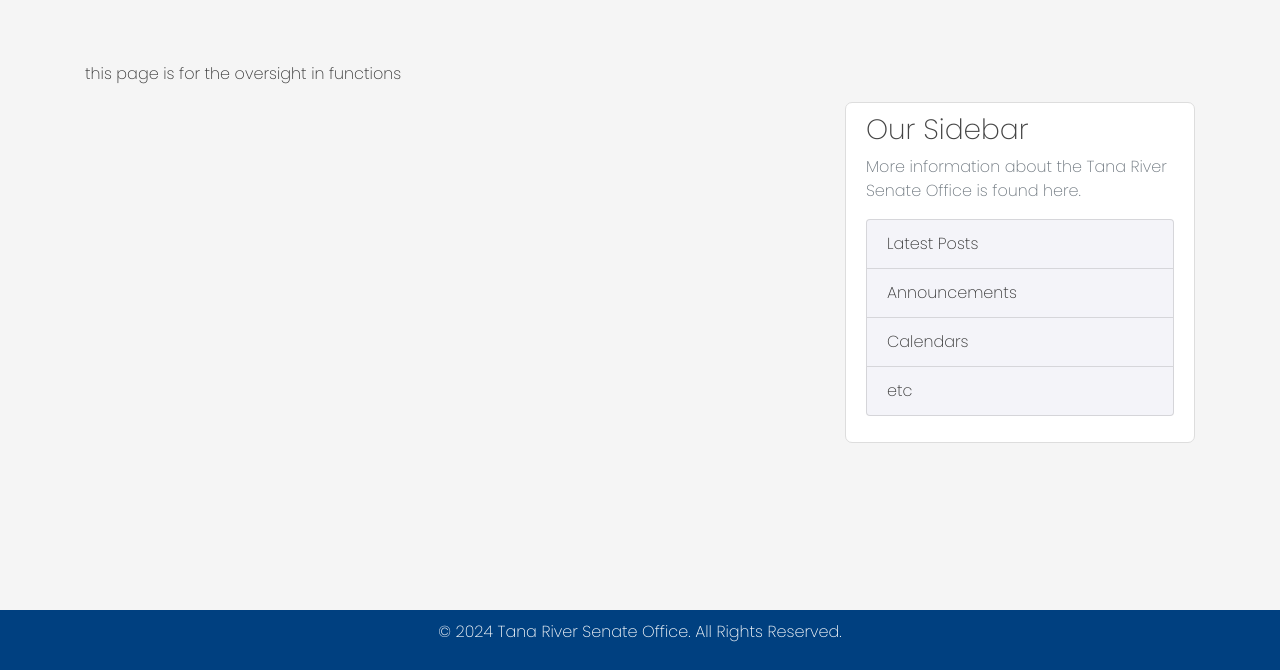
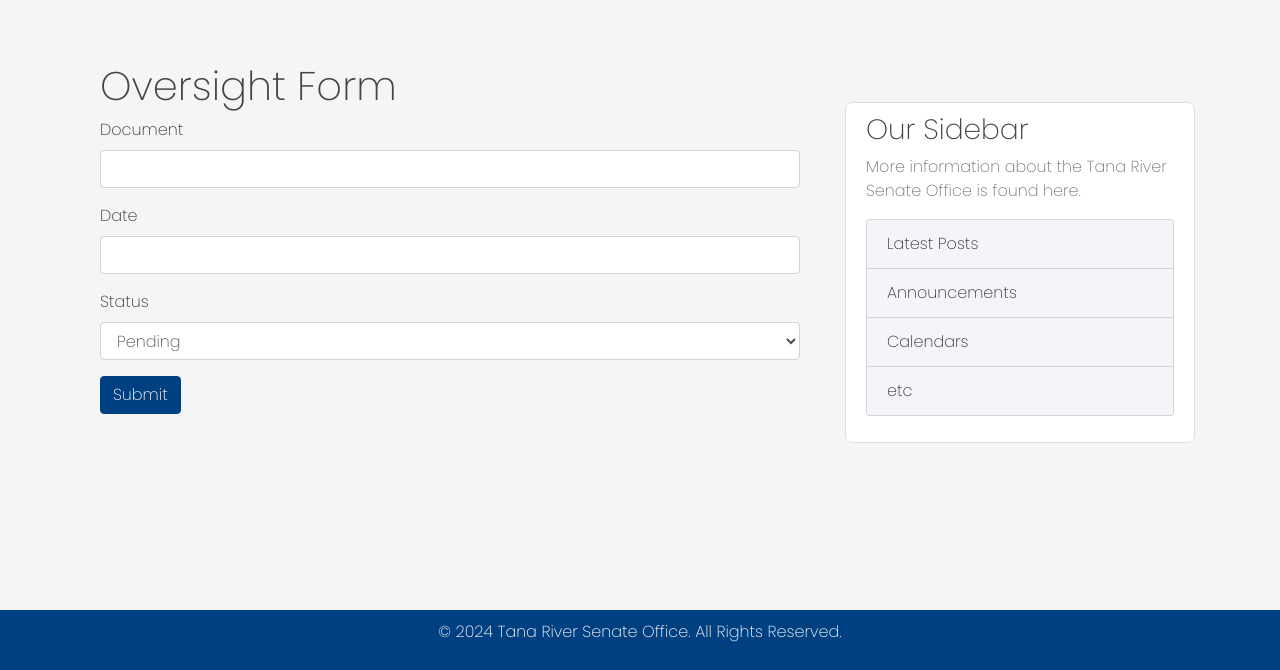
Before and after one commit to Isiji/Tana-R, a Flask app: page /oversight_dashboard in a window 1280 px wide. Shown: the part 130-800 px from the top of the page. Run offline with Flask 3, Linux system fonts and the light colour scheme; data that the repository does not hold is empty; some libraries are stand-ins or nearby versions.

Commit message:
updating oversight

```diff
--- a/Tana/models/oversight.py
+++ b/Tana/models/oversight.py
@@ -9,6 +9,9 @@ class Oversight(BaseModel, Base):
     __tablename__ = 'oversight'
     id = Column(Integer, primary_key=True)
     type = Column(Enum("Primary", "Secondary"), nullable=False)
+    document = Column(String(255), nullable=False)
+    date = Column(Date, nullable=False)
+
 
     def __init__(self, *args, **kwargs):
         """Initialization of the oversight model"""
--- a/Tana/oversight/routes.py
+++ b/Tana/oversight/routes.py
@@ -1,11 +1,10 @@
 #!/usr/bin/python3
 """Routes for the oversight"""
 from flask import Blueprint, render_template, request, redirect, url_for, flash
-from Tana.models.members import users
-from Tana.models.roles import UserRole
 from Tana import db_storage, bcrypt
-from Tana.models.offices import Offices
+from Tana.models.oversight import Oversight
 from flask_login import login_user, current_user, logout_user, login_required, LoginManager
+from Tana.oversight.forms import OversightForm
 
 oversight = Blueprint('oversight', __name__)
 
@@ -13,3 +12,29 @@ oversight = Blueprint('oversight', __name__)
 def oversight_dashboard():
     """route for the oversight dashboard"""
     return render_template('oversight.html', title='Oversight Dashboard')
+
+# function for primary oversight
+@oversight.route('/oversight_primary', methods=['GET', 'POST'])
+def oversight_primary():
+    """route for the primary oversight"""
+    form = OversightForm()
+    if form.validate_on_submit():
+        oversight = Oversight(document=form.document.data, date=form.date.data, status=form.status.data)
+        db_storage.session.add(oversight)
+        db_storage.session.commit()
+        flash('Oversight has been submitted', 'success')
+        return redirect(url_for('oversight.oversight_primary'))
+    return render_template('oversight.html', title='Primary Oversight', form=form)
+
+# function for secondary oversight
+@oversight.route('/oversight_secondary', methods=['GET', 'POST'])
+def oversight_secondary():
+    """route for the secondary oversight"""
+    form = OversightForm()
+    if form.validate_on_submit():
+        oversight = Oversight(document=form.document.data, date=form.date.data, status=form.status.data)
+        db_storage.session.add(oversight)
+        db_storage.session.commit()
+        flash('Oversight has been submitted', 'success')
+        return redirect(url_for('oversight.oversight_secondary'))
+    return render_template('oversight.html', title='Secondary Oversight', form=form)
--- a/Tana/templates/oversight.html
+++ b/Tana/templates/oversight.html
@@ -1,5 +1,33 @@
-{% extends 'layout.html'%}
-{% block title%} Oversight {% endblock %}
+{% extends 'layout.html' %}
+{% block title %}Oversight Form{% endblock %}
 {% block content %}
-<p>this page is for the oversight in functions</p>
+<div class="container">
+    <h1>Oversight Form</h1>
+    <form method="POST">
+        <!-- Document Field -->
+        <div class="form-group">
+            <label for="document">Document</label>
+            <input type="text" id="document" name="document" class="form-control" required>
+        </div>
+
+        <!-- Date Field -->
+        <div class="form-group">
+            <label for="date">Date</label>
+            <input type="text" id="date" name="date" class="form-control" required>
+        </div>
+
+        <!-- Status Field -->
+        <div class="form-group">
+            <label for="status">Status</label>
+            <select id="status" name="status" class="form-control" required>
+                <option value="Pending">Pending</option>
+                <option value="Approved">Approved</option>
+                <option value="Rejected">Rejected</option>
+            </select>
+        </div>
+
+        <!-- Submit Button -->
+        <button type="submit" class="btn btn-primary">Submit</button>
+    </form>
+</div>
 {% endblock %}
```
Also changed, not shown: Tana/oversight/forms.py (+12 -0 lines), Tana/templates/functions.html (+15 -2 lines).
